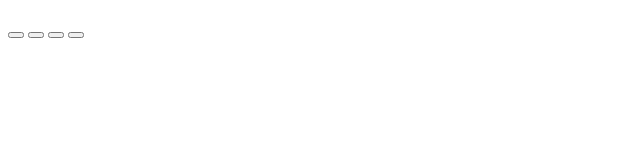
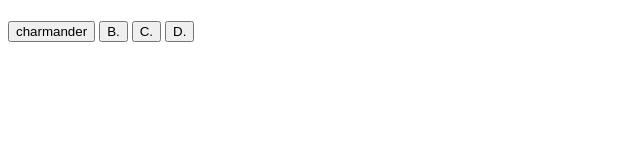
Before and after one commit to kerperryjr/javaquiz, a plain HTML site: page index.html in a window 1280 px wide. Shown: the whole page, without its empty margins (0-640 px from the left). Drawn offline with Linux system fonts and the light colour scheme.

Commit message:
added more teacher starter code

```diff
--- a/index.html
+++ b/index.html
@@ -9,14 +9,14 @@
 <body>
 
 
+    <div>
+        <h1 id="questions"></h1>
 
-    <h1 id="questions"></h1>
-
-    <button id="answer1"></button>
-    <button id="answer2"></button>
-    <button id="answer3"></button>
-    <button id="answer4"></button>
-
+        <button id="answer1">A.</button>
+        <button id="answer2">B.</button>
+        <button id="answer3">C.</button>
+        <button id="answer4">D.</button>
+    </div>
 
 
     <script src="./index.js"></script>
--- a/index.js
+++ b/index.js
@@ -1,6 +1,8 @@
 
+let quizDiv = document.querySelector("quiz");
+let questionButton1 = document.querySelector("#answer1");
 
-
+//timer needs to be rendered to the page
 let timer = 90
 
 
@@ -8,25 +10,37 @@ let timerId = setInterval(function(){
 
     timer -= 1
     console.log(timer);
-    clearInterval(timerId)
+
 }, 1000)
 
 
 
-
+// insert correct questions render questions to the page
 let questions = [{question: "which pokemon does Ash get at the start of pokemon?", answers:["charmander", "susu", "juju", "pikachu"], correctAnswer: "pikachu" },
     {questions: "which pokemon deals ?", answers:["charmander", "jojo", "bobo", "pikachu"], correctAnswer: "pikachu"}
 ]
 
 let currentQuestion = 0
-
+renderQuestion()
 
 function renderQuestion(){
 
-    console.log(questions[0].questions)
-    console.log(questions[0].answers[0])
-    console.log(questions[0].answers[1])
-    console.log(questions[0].answers[2])
-    console.log(questions[0].answers[3])
+    console.log(questions[currentQuestion].questions)
+    questionButton1.textContent = questions[currentQuestion].answers[0];
+    console.log(questions[currentQuestion].answers[1])
+    console.log(questions[currentQuestion].answers[2])
+    console.log(questions[currentQuestion].answers[3])
     console.log("correct answer:" + questions[currentQuestion].correctAnswer)
 }
+
+//display my button id
+quizDiv.addEventListener("click", function(event){
+    if(event.target.matches("button")){
+        console.log("clicked!")
+
+        renderQuestion();
+        currentQuestion++
+
+    }
+
+})
```
